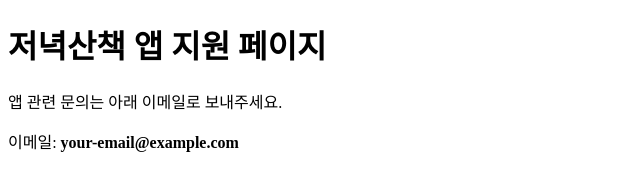
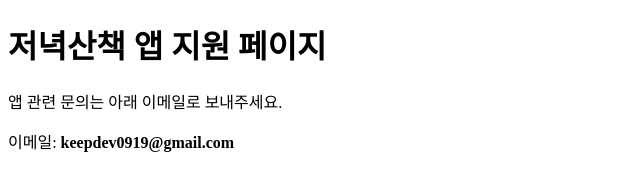
Before and after one commit to keepdev0919/keepdev0919.github.io, a plain HTML site: page index.html in a window 1280 px wide. Shown: the full height of the page, 0-640 px from the left. Drawn offline with Linux system fonts and the light colour scheme.

Commit message:
Update index.html

```diff
--- a/index.html
+++ b/index.html
@@ -6,6 +6,6 @@
 <body>
     <h1>저녁산책 앱 지원 페이지</h1>
     <p>앱 관련 문의는 아래 이메일로 보내주세요.</p>
-    <p>이메일: <strong>your-email@example.com</strong></p>
+    <p>이메일: <strong>keepdev0919@gmail.com</strong></p>
 </body>
 </html>
```
